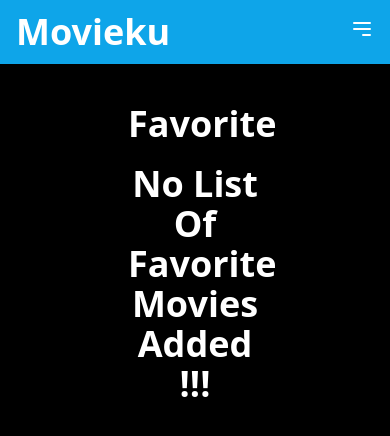
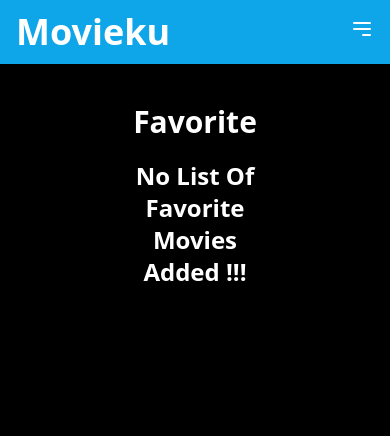
Before and after one commit to RohmatWorkstar/movieku, a React (Create React App) app: page /favorite in a window 390 px wide. Shown: the top 436 px of the page. Built offline with nearby package versions, Linux system fonts and the light colour scheme.

Commit message:
commit responsive

```diff
--- a/src/Pages/Detailmovie.js
+++ b/src/Pages/Detailmovie.js
@@ -57,8 +57,8 @@
       >
         {loading ? <LoadingCard /> : <DetailCard movie={movie} />}
       </div>
-      <div className="recommend px-14">
-        <h1 className="text-4xl font-bold  text-white my-8">Recommend Movie</h1>
+      <div className="recommend md:px-14 px-10">
+        <h1 className="md:text-4xl font-bold  text-white my-8 text-2xl">Recommend Movie</h1>
         <Swiper
           scrollbar={{
             hide: true,
--- a/src/Pages/Favorite.js
+++ b/src/Pages/Favorite.js
@@ -7,7 +7,7 @@
 
   return (
     <div className="watchlist min-h-screen bg-black container mx-auto px-32 pt-10">
-      <h1 className="text-4xl font-bold mb-5 text-white">Favorite</h1>
+      <h1 className="md:text-4xl md:text-left text-3xl text-center font-bold mb-5 text-white">Favorite</h1>
 
       {favorite.length > 0 ? (
         <div className="grid sm:grid-cols-2  md:grid-cols-4  gap-4 items-center justify-center">
@@ -25,7 +25,7 @@
           ))}
         </div>
       ) : (
-        <h1 className="text-4xl font-bold mb-5 text-white text-center">No List Of Favorite Movies Added !!!</h1>
+        <h1 className="md:text-4xl font-bold mb-5 text-white text-center text-2xl">No List Of Favorite Movies Added !!!</h1>
       )}
     </div>
   );
--- a/src/Pages/Watchlist.js
+++ b/src/Pages/Watchlist.js
@@ -7,7 +7,7 @@
 
   return (
     <div className="watchlist min-h-screen bg-black container mx-auto px-32 pt-10">
-      <h1 className="text-4xl font-bold mb-5 text-white">Watchlist</h1>
+      <h1 className="md:text-4xl font-bold mb-5 text-white md:text-left text-center text-3xl">Watchlist</h1>
 
       {watchlist.length > 0 ? (
         <div className="grid sm:grid-cols-2  md:grid-cols-4  gap-4 items-center justify-center">
@@ -25,7 +25,7 @@
           ))}
         </div>
       ) : (
-        <h1 className="text-4xl font-bold mb-5 text-white text-center">No List Of Movies Added Yet !!!</h1>
+        <h1 className="md:text-4xl font-bold mb-5 text-white text-center text-2xl">No List Of Movies Added Yet !!!</h1>
       )}
     </div>
   );
```
